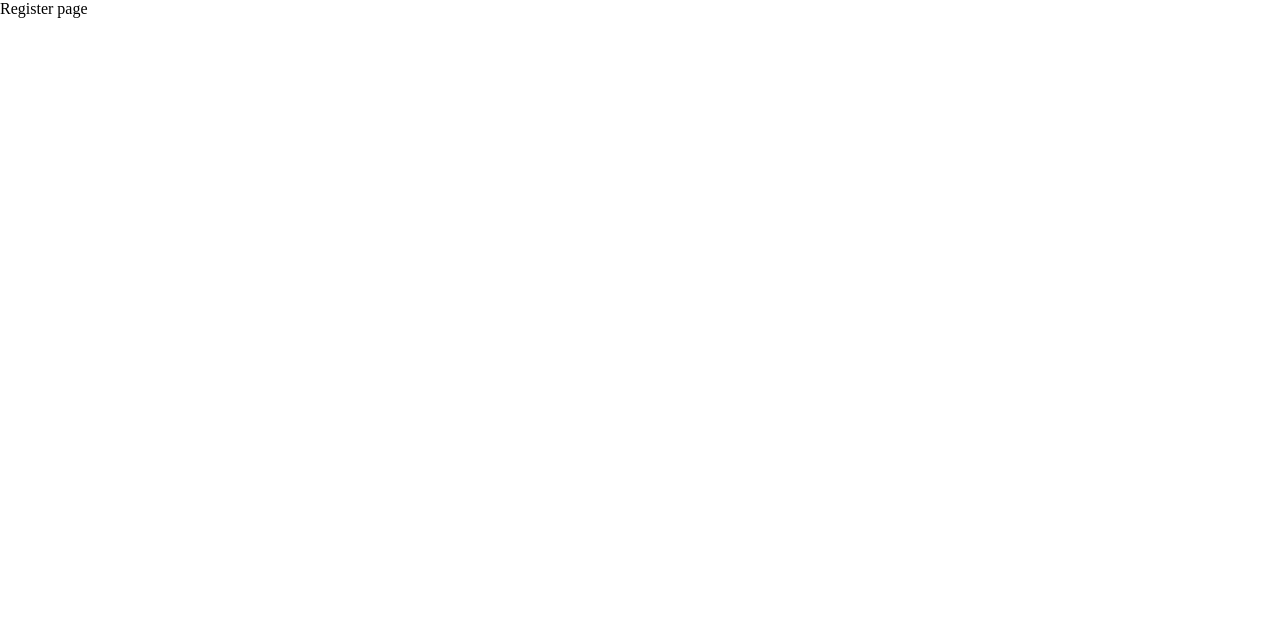
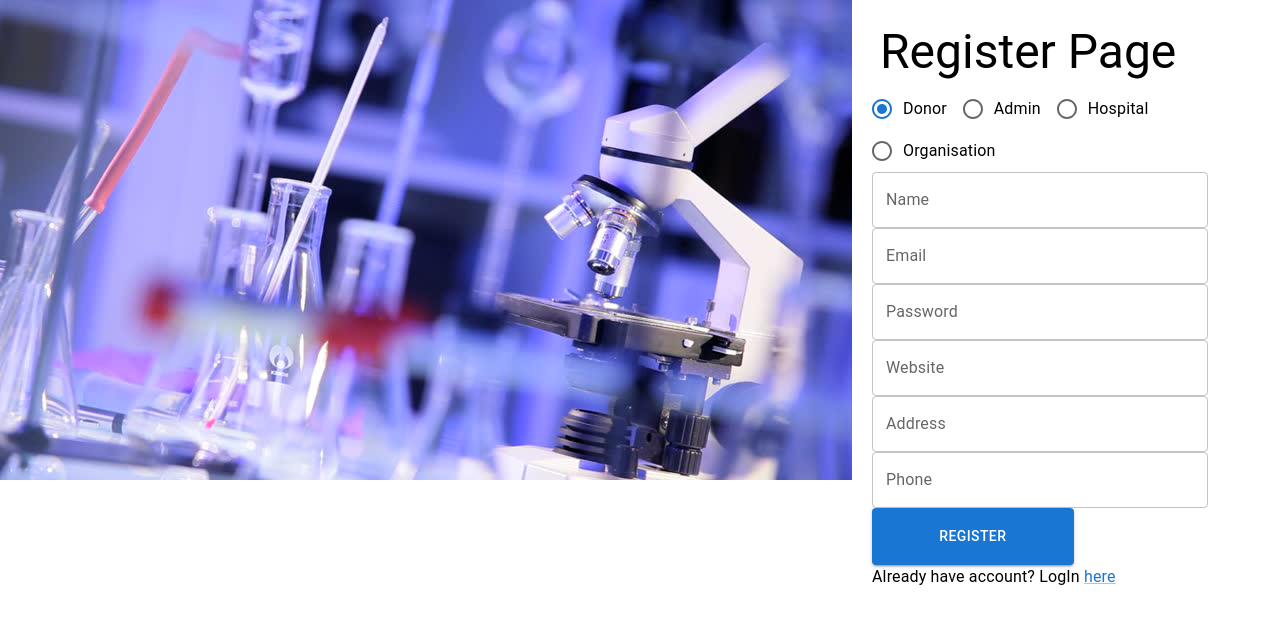
Before and after one commit to Ksoni3/bloodbank, a React (Create React App) app in the folder client/: page /register in a window 1280 px wide. Shown: the top 624 px of the page. Built offline with nearby package versions, Linux system fonts and the light colour scheme.

Commit message:
register page

```diff
--- a/client/src/pages/auth/Register.js
+++ b/client/src/pages/auth/Register.js
@@ -1,9 +1,41 @@
-import React from 'react'
+import React from "react";
+import { Box, Grid, Container } from "@mui/material";
+
+import { useStyles } from "../../styles/loginStyles";
+
+import Form from "../../components/shared/Form/Form";
+import RegisterWallpaper from "../../assets/RegisterWallpaper.jpg";
 
 const Register = () => {
+  const classes = useStyles();
   return (
-    <div>Register page</div>
-  )
-}
+    <>
+      <Box>
+        <Grid container>
+          <Grid item lg={7.5} sm={12}>
+            <Box>
+              <img
+                src={RegisterWallpaper}
+                alt="#wallpaper"
+                className={classes.registerImage}
+              />
+            </Box>
+          </Grid>
+          <Grid item lg={4.5} sm={12}>
+            <Container sx={{ width: "80%", padding: "1rem 0" }}>
+              <Box>
+                <Form
+                  submitBtn={"Register"}
+                  formTitle={"Register Page"}
+                  formType={"register"}
+                />
+              </Box>
+            </Container>
+          </Grid>
+        </Grid>
+      </Box>
+    </>
+  );
+};
 
-export default Register
+export default Register;
```
